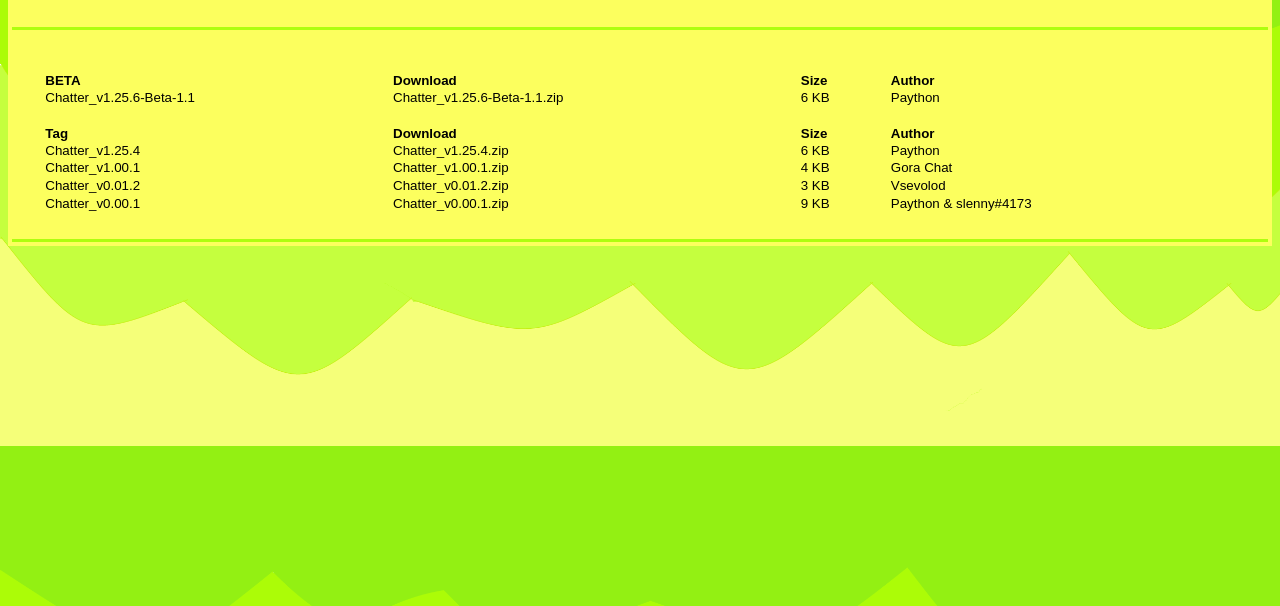
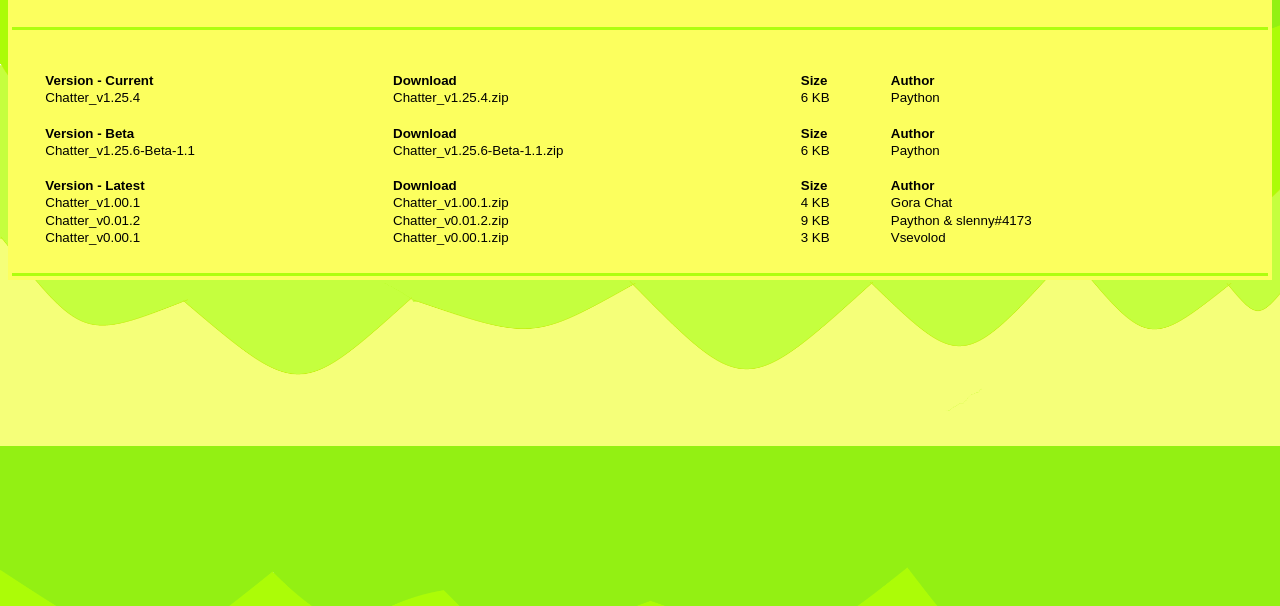
Before and after one commit to MyW0rld/chatter, a plain HTML site: page index.html in a window 1280 px wide. Shown: the part 194-800 px from the top of the page. Drawn offline with Linux system fonts and the light colour scheme.

Commit message:
Update index.html

```diff
--- a/index.html
+++ b/index.html
@@ -25,13 +25,14 @@
 <div id='cgit'><table class='tabs'><tr><td>
 </form>
 </td></tr></table>
-<div class='content'><table summary='repository info' class='list nowrap'><tr class='nohover'><th class='left'>BETA</th><th class='left'>Download</th><th class='left'>Size</th><th class='left'>Author</th></tr>
+<div class='content'><table summary='repository info' class='list nowrap'><tr class='nohover'><th class='left'>Version - Current</th><th class='left'>Download</th><th class='left'>Size</th><th class='left'>Author</th></tr>
+<tr><td><a>Chatter_v1.25.4</a></td><td><a href='Download\Chatter_v1.25.4.zip'>Chatter_v1.25.4.zip</a>&nbsp;&nbsp;</td><td>6 KB</td>&nbsp;&nbsp;</td><td>Paython</td><td colspan='2'></td></tr>
+<tr class='nohover'><td colspan='5'>&nbsp;</td></tr><tr class='nohover'><th class='left'>Version - Beta</th><th class='left'>Download</th><th class='left'>Size</th><th class='left'>Author</th></tr>
 <tr><td><a>Chatter_v1.25.6-Beta-1.1</a></td><td><a href='Download\Chatter_v1.25.6-Beta-1.1.zip'>Chatter_v1.25.6-Beta-1.1.zip</a>&nbsp;&nbsp;</td><td>6 KB</td>&nbsp;&nbsp;</td><td>Paython</td><td colspan='2'></td></tr>
-<tr class='nohover'><td colspan='5'>&nbsp;</td></tr><tr class='nohover'><th class='left'>Tag</th><th class='left'>Download</th><th class='left'>Size</th><th class='left'>Author</th></tr>
-<tr><td><a>Chatter_v1.25.4</a></td><td><a href='Download\Chatter_v1.25.4.zip'>Chatter_v1.25.4.zip</a>&nbsp;&nbsp;</td><td>6 KB</td>&nbsp;&nbsp;</td><td>Paython</td><td colspan='2'></td></tr>
+<tr class='nohover'><td colspan='5'>&nbsp;</td></tr><tr class='nohover'><th class='left'>Version - Latest</th><th class='left'>Download</th><th class='left'>Size</th><th class='left'>Author</th></tr>
 <tr><td><a>Chatter_v1.00.1</a></td><td><a href='Download\Chatter_v1.00.1.zip'>Chatter_v1.00.1.zip</a>&nbsp;&nbsp;</td><td>4 KB</td>&nbsp;&nbsp;<td>Gora Chat</td><td colspan='2'></td></tr>
-<tr><td><a>Chatter_v0.01.2</a></td><td><a href='Download\Chatter_v0.01.2.zip'>Chatter_v0.01.2.zip</a>&nbsp;&nbsp;</td><td>3 KB</td>&nbsp;&nbsp;<td>Vsevolod</td><td colspan='2'></td></tr>
-<tr><td><a>Chatter_v0.00.1</a></td><td><a href='Download\Chatter v0.00.1.zip'>Chatter_v0.00.1.zip</a>&nbsp;&nbsp;</td><td>9 KB</td>&nbsp;&nbsp;<td>Paython & slenny#4173</td><td colspan='2'></td></tr>
+<tr><td><a>Chatter_v0.01.2</a></td><td><a href='Download\Chatter_v0.01.2.zip'>Chatter_v0.01.2.zip</a>&nbsp;&nbsp;</td><td>9 KB</td>&nbsp;&nbsp;<td>Paython & slenny#4173</td><td colspan='2'></td></tr>
+<tr><td><a>Chatter_v0.00.1</a></td><td><a href='Download\Chatter v0.00.1.zip'>Chatter_v0.00.1.zip</a>&nbsp;&nbsp;</td><td>3 KB</td>&nbsp;&nbsp;<td>Vsevolod</td><td colspan='2'></td></tr>
 </table></div> <!-- class=content -->
 </div> <!-- id=cgit -->
 </body></html>
```
